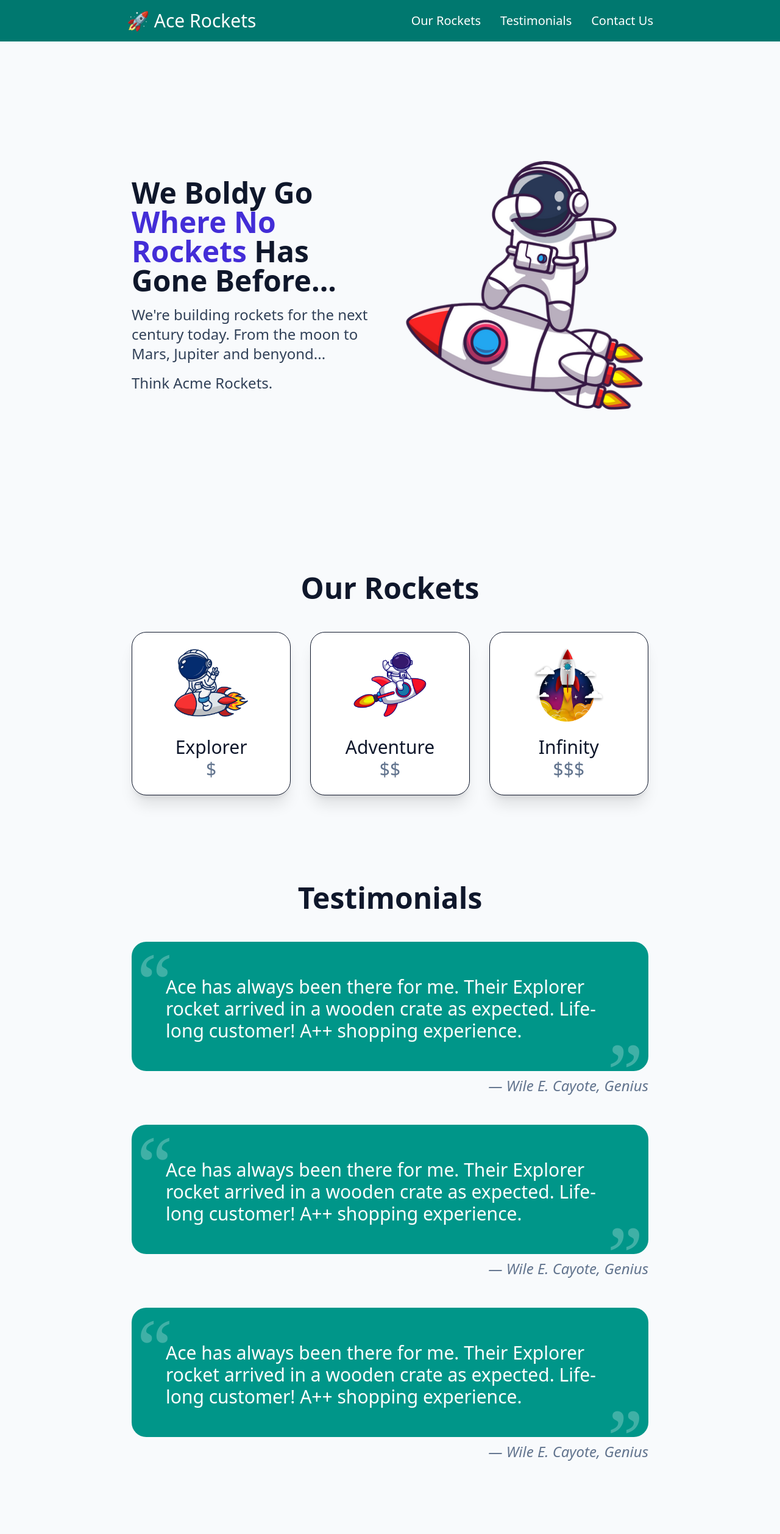
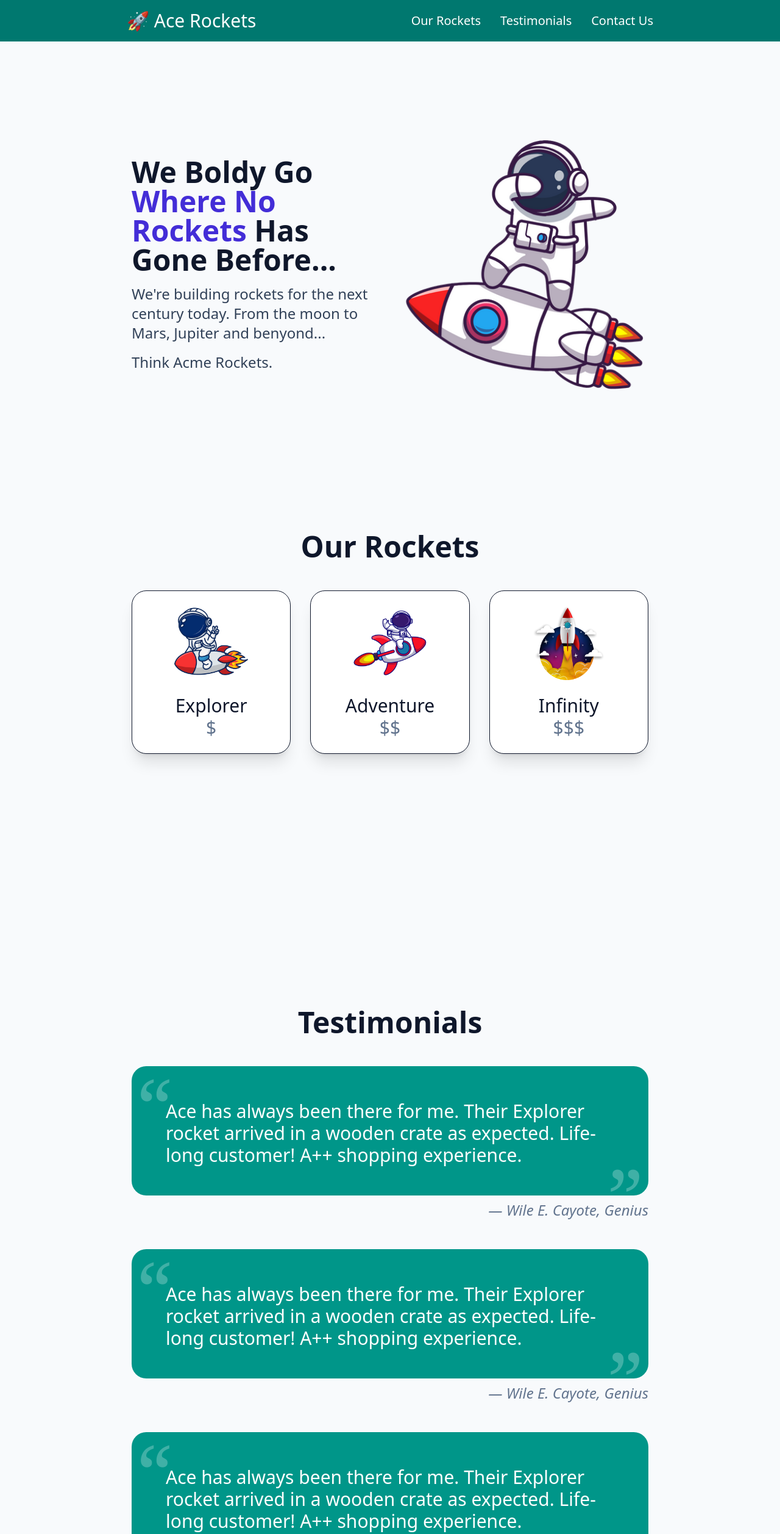
Before and after one commit to BlackCoder56/acmeRockets_site, a Vue app: page / in a window 1280 px wide. Shown: the top 2515 px of the page at 61% size. Built offline with nearby package versions, Linux system fonts and the light colour scheme.

Commit message:
aspect ratio adjustment

```diff
--- a/src/App.vue
+++ b/src/App.vue
@@ -9,13 +9,13 @@ import Contact from './components/Contact.vue';
 <template>
   <Navbar />
   <main class="max-w-4xl mx-auto">
-        <section id="hero" class="flex flex-col-reverse justify-center sm:flex-row p-6 items-center gap-8 mb-12 w-full h-screen">
+        <section id="hero" class="flex flex-col-reverse justify-center sm:flex-row p-6 items-center gap-8 mb-12 section-min-height widescreen:section-min-height tallscreen:section-min-height">
              <Hero />
         </section>
-        <section id="rockets" class="p-6 my-12">
+        <section id="rockets" class="p-6 my-12 scroll-mt-20 section-min-height widescreen:section-min-height tallscreen:section-min-height">
               <Rockets />
         </section>
-        <section id="testimonials" class="p-6 my-12 scroll-mt-20">
+        <section id="testimonials" class="p-6 my-12 scroll-mt-20 section-min-height widescreen:section-min-height tallscreen:section-min-height">
             <Testimonials />
         </section>
          <section id="contact" class="p-6 my-12 scroll-m-16">
--- a/src/assets/main.css
+++ b/src/assets/main.css
@@ -7,6 +7,9 @@ html {
 }
 
 @layer utilities {
+  .section-min-height {
+    min-height: calc(100vh - 68px);
+  }
   .toggle-btn {
     @apply
       [&>div::before]:translate-y-0
@@ -16,6 +19,27 @@ html {
       [&>div]:bg-transparent;
   }
 }
+
+
+/* Base utility */
+.section-min-height {
+  min-height: calc(100vh - 68px);
+}
+
+/* widescreen: aspect ratio ≥ 3/2 */
+@media (min-aspect-ratio: 3/2) {
+  .widescreen\:section-min-height {
+    min-height: calc(100vh - 68px);
+  }
+}
+
+/* tallscreen: aspect ratio ≤ 3/2 */
+@media (max-aspect-ratio: 3/2) {
+  .tallscreen\:section-min-height {
+    min-height: calc(100vh - 68px);
+  }
+}
+
 
 
 /* @import './base.css'; */
--- a/src/components/Navbar.vue
+++ b/src/components/Navbar.vue
@@ -52,7 +52,7 @@ const toggleMenu = () => {
     <section
       v-show="isMenuOpen || isClosing"
   :class="[isClosing ? 'animate-close-menu' : 'animate-open-menu']"
-      class="absolute top-68 bg-black w-full text-white text-5xl flex flex-col justify-center origin-top animate-open-menu"
+      class="absolute top-16 bg-black w-full text-white text-5xl flex flex-col justify-center origin-top animate-open-menu"
     >
       <!-- <button @click="toggleMenu" class="text-8xl self-end px-6">
         &times;
```
